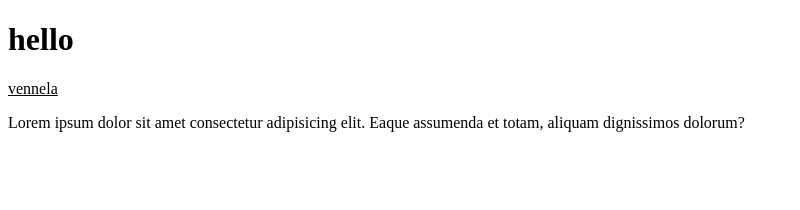
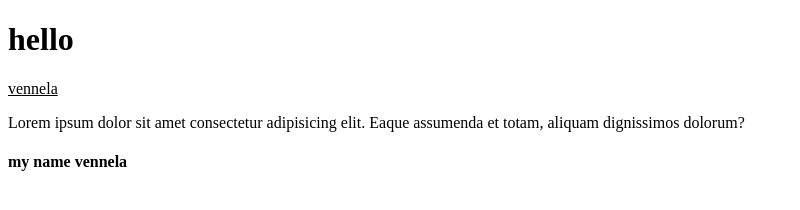
Before and after one commit to bandivennela0307-droid/edunet-workshop, a plain HTML site: page day2/index.html in a window 1280 px wide. Shown: the whole page, without its empty margins (0-800 px from the left). Drawn offline with Linux system fonts and the light colour scheme.

Commit message:
task2 from vs code

```diff
--- a/day2/index.html
+++ b/day2/index.html
@@ -9,5 +9,6 @@
     <h1>hello</h1>
     <u>vennela</u>
     <p>Lorem ipsum dolor sit amet consectetur adipisicing elit. Eaque assumenda et totam, aliquam dignissimos dolorum?</p>
+    <h4>my name vennela</h4>
 </body>
 </html>
```
